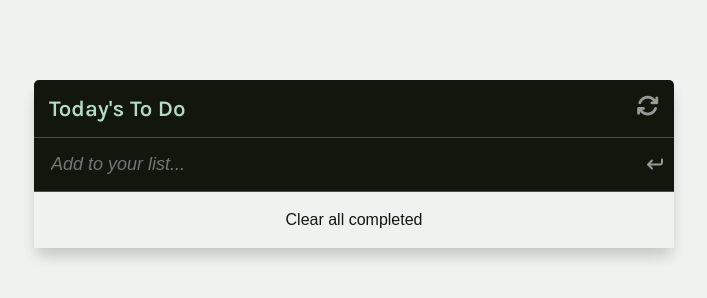
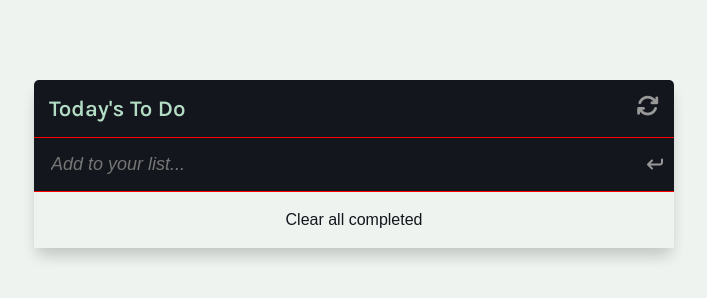
Before and after one commit to abdozayan12/To-Do-List, a website built with webpack: page src/index.html in a window 1280 px wide. Shown: the whole page, without its empty margins (286-993 px from the left). Built offline with nearby package versions, Linux system fonts and the light colour scheme.

Commit message:
Update style.css

```diff
--- a/src/style.css
+++ b/src/style.css
@@ -2,7 +2,7 @@
 
 :root {
   --sec: red;
-  --main: #13160c;
+  --main: #13161c;
   --third: #989898;
   --fourth: #eef3f0;
   --text: #b3dcc4;
```
